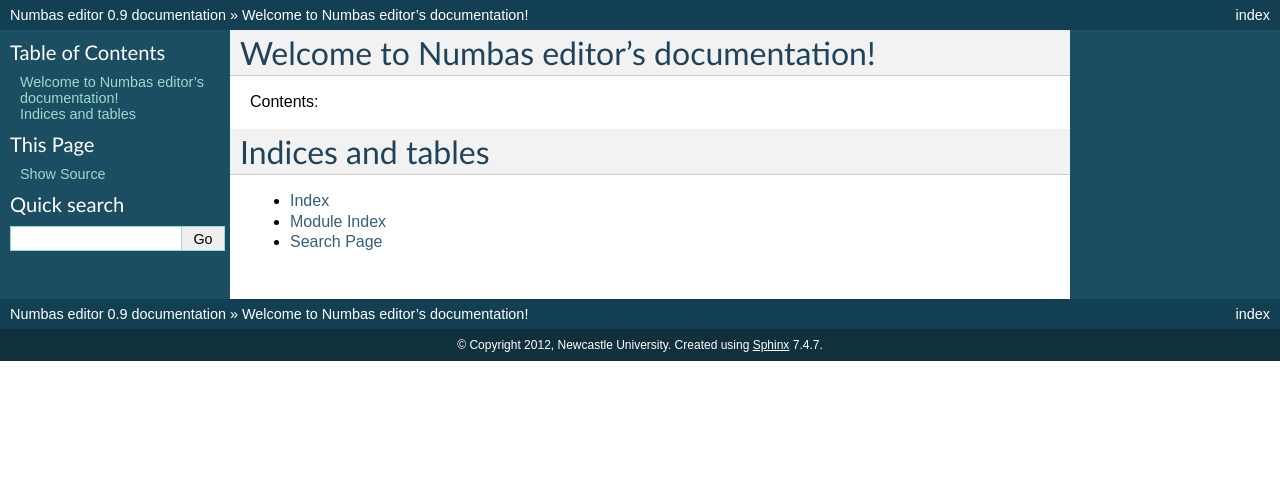
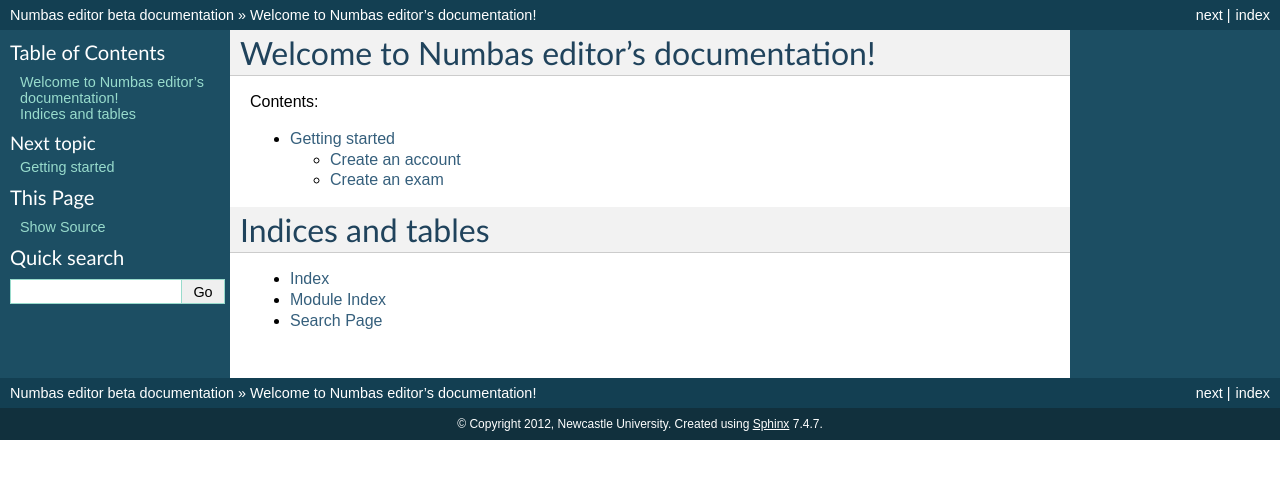
Before and after one commit to numbas/editor-docs, a Sphinx documentation site: the page built from source/index.rst, in a window 1280 px wide. Shown: the top 479 px of the page. Built offline with Sphinx 7.4.7, drawn with Linux system fonts in a browser that asks for light colours.

Commit message:
"getting started" page.

```diff
--- a/source/conf.py
+++ b/source/conf.py
@@ -48,9 +48,9 @@ copyright = u'2012, Newcastle University'
 # built documents.
 #
 # The short X.Y version.
-version = '0.9'
+version = 'beta'
 # The full version, including alpha/beta/rc tags.
-release = '0.9'
+release = 'beta'
 
 # The language for content autogenerated by Sphinx. Refer to documentation
 # for a list of supported languages.
--- a/source/index.rst
+++ b/source/index.rst
@@ -9,7 +9,9 @@ Welcome to Numbas editor's documentation!
 Contents:
 
 .. toctree::
-   :maxdepth: 2
+    :maxdepth: 2
+
+    quickstart
 
 
 
```
Also changed, not shown: source/quickstart.rst (added, +55 -0 lines), source/_static/images/screenshots/exam_edit_add_question.png (added), source/_static/images/screenshots/exam_edit_drag.png (added), source/_static/images/screenshots/exam_edit_name.png (added), source/_static/images/screenshots/exam_edit_question_results.png (added), source/_static/images/screenshots/exam_edit_testrun.png (added), source/_static/images/screenshots/exam_index1.png (added), source/_static/images/screenshots/index_guest.png (added), source/_static/images/screenshots/signup.png (added), 1 other file.
